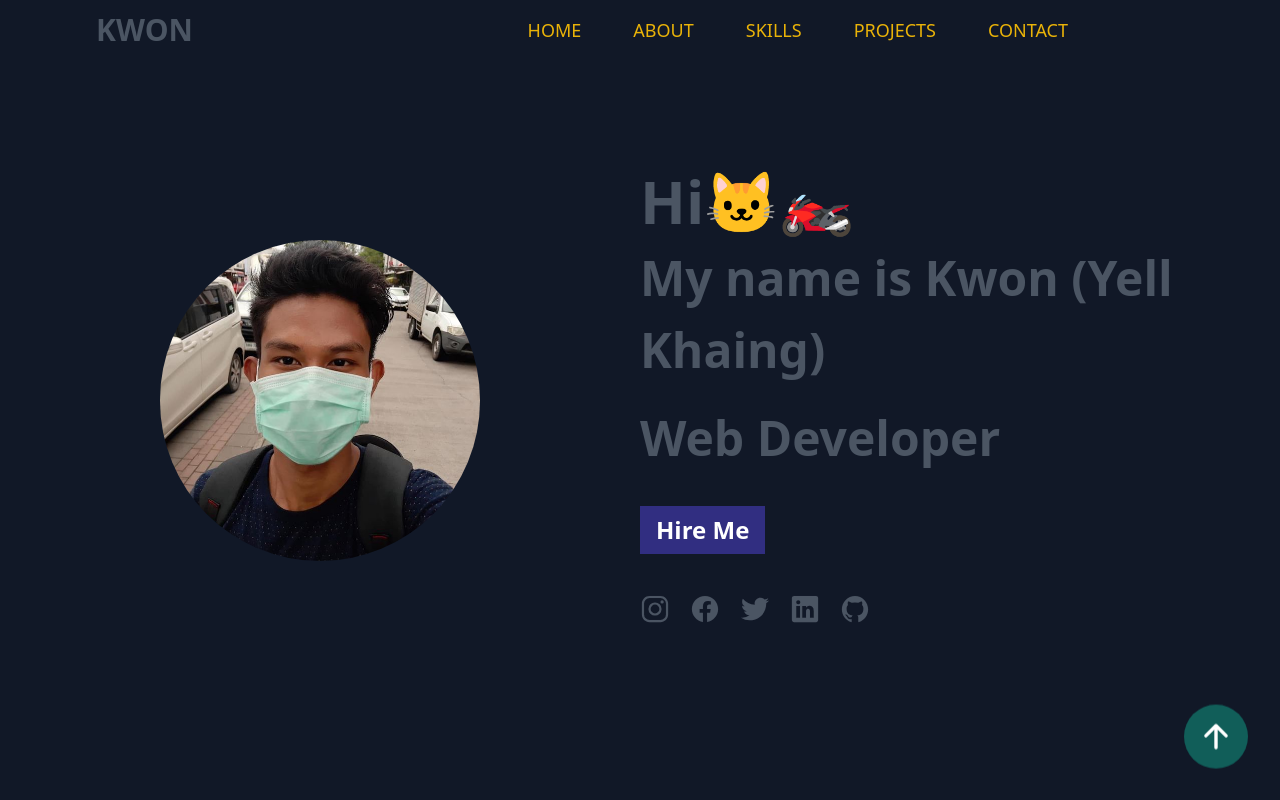
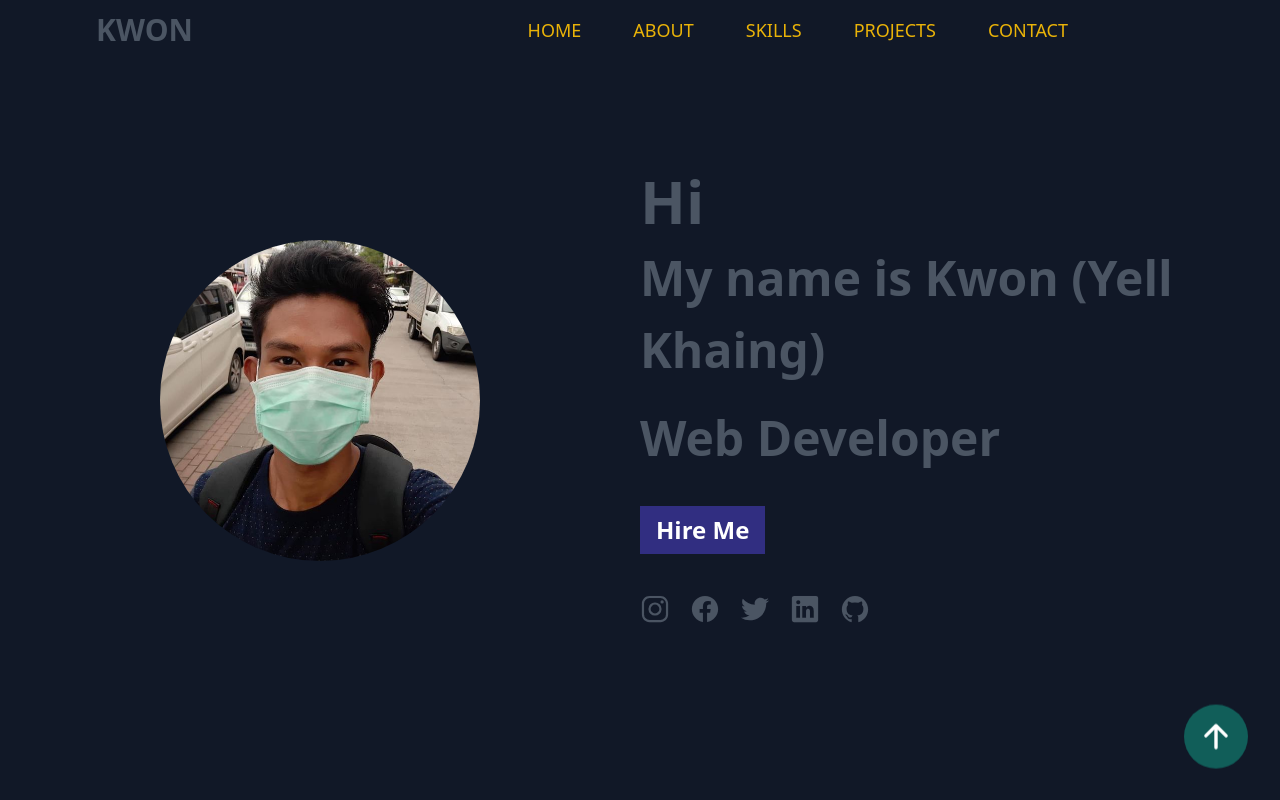
Before and after one commit to K-w-o-n/Portfolio, a React (Create React App) app: page / in a window 1280 px wide. Shown: the top 800 px of the page. Built offline with nearby package versions, Linux system fonts and the light colour scheme.

Commit message:
change hero

```diff
--- a/src/Components/Hero.jsx
+++ b/src/Components/Hero.jsx
@@ -36,7 +36,7 @@ const socialMedia = [
         <div className="md:text-left text-center">
           <h1 className="md:text-5xl text-2xl md:leading-normal leading-10 font-bold text-gray-600 sm:text-3xl">
             <span className="text-gray-600 md:text-6xl text-5xl">
-              Hi🐱‍🏍
+              Hi
             </span>
             <br />
             My name is Kwon{" "}
```
